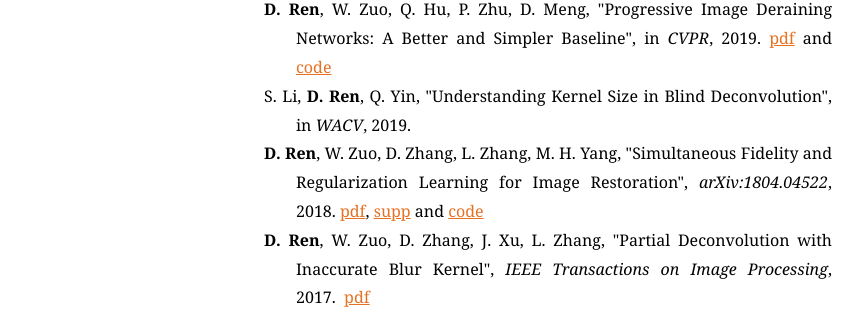
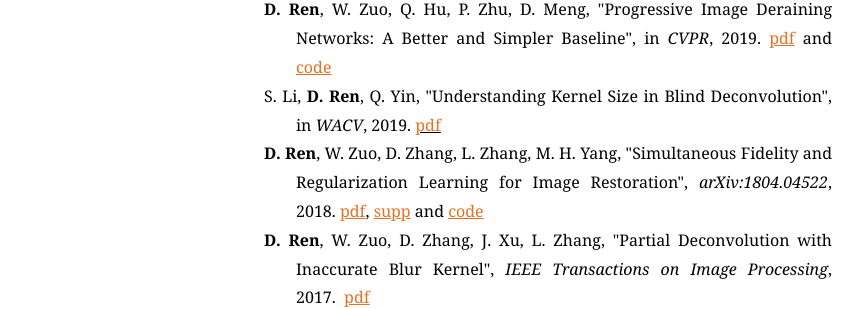
Before and after one commit to csdwren/csdwren.github.io, a Jekyll site: the page built from index.html, in a window 1280 px wide. Shown: the part 613-922 px from the top of the page, without its empty margins (208-1072 px from the left). Built offline with Jekyll 4.4.1, drawn with Linux system fonts in a browser that asks for light colours; some web fonts are replaced.

Commit message:
Update index.html

```diff
--- a/index.html
+++ b/index.html
@@ -24,7 +24,7 @@
           <div align="justify">L. Cai, S. Li, <strong>D. Ren</strong>*, P. Wang, &quot;Dual Recursive Network for Fast Image Deraining&quot;</a>, <em>preprint</em>, 2019. <u>pdf</u> and <a href="https://github.com/csdwren/DRN"><u>code</u></a></div>
         </li> -->
         <li>
-          <div align="justify"> S. Li, <strong>D. Ren</strong>, Q. Yin, &quot;Understanding Kernel Size in Blind Deconvolution&quot;</a>, in <em>WACV</em>, 2019.</div>
+          <div align="justify"> S. Li, <strong>D. Ren</strong>, Q. Yin, &quot;Understanding Kernel Size in Blind Deconvolution&quot;</a>, in <em>WACV</em>, 2019. <u><a href="https://ieeexplore.ieee.org/abstract/document/8658546">pdf</a></u></div>
         </li>
         <li>
           <div align="justify"><strong>D. Ren</strong>, W. Zuo, D. Zhang, L. Zhang, M. H. Yang, &quot;Simultaneous Fidelity and Regularization Learning for Image Restoration&quot;</a>,  <em>arXiv:1804.04522</em>, 2018. <a href="https://arxiv.org/abs/1804.04522"><u>pdf</u></a>, <a href="papers/sfarl_supp.pdf"><u>supp</u></a> and <a href="https://github.com/csdwren/sfarl"><u>code</u></a></div>
```
